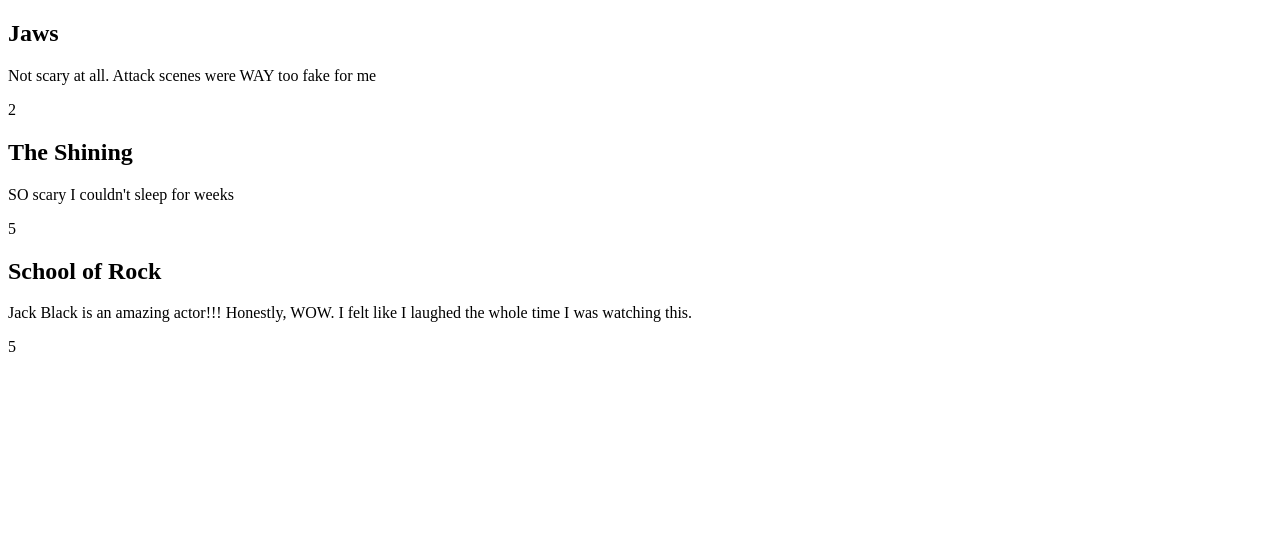
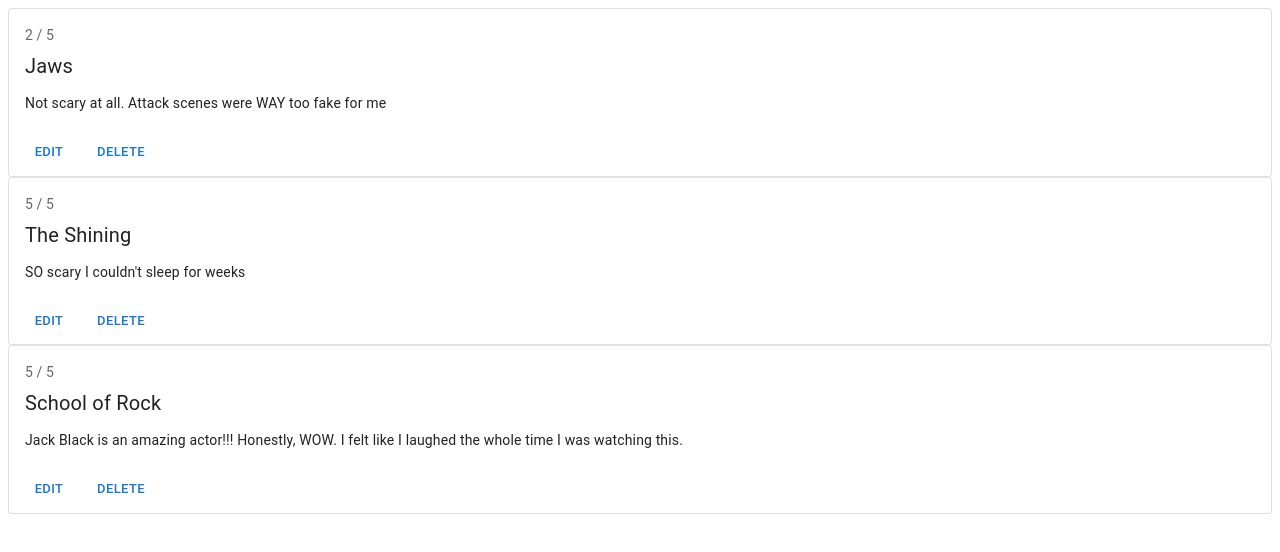
Before and after one commit to K-Mistele/CS-4345-ContentShare, a React (Create React App) app in the folder frontend/: page /movies in a window 1280 px wide. Shown: the top 552 px of the page. Built offline with nearby package versions, Linux system fonts and the light colour scheme.

Commit message:
MUI added to movies and books

```diff
--- a/frontend/src/components/books/BookReview.js
+++ b/frontend/src/components/books/BookReview.js
@@ -1,12 +1,33 @@
 import React from "react"
+//import Box from '@mui/material/Box';
+import Card from '@mui/material/Card';
+import CardActions from '@mui/material/CardActions';
+import CardContent from '@mui/material/CardContent';
+import Button from '@mui/material/Button';
+import Typography from '@mui/material/Typography';
 
 function BookReview(props){
 
     return(
         <div>
-            <h2> { props.info.reviewTitle } </h2>
-            <p> { props.info.reviewText } </p>
-            <p> { props.info.rating } </p>
+            <Card sx={{ minWidth: 275 }} variant="outlined">
+                <CardContent>
+                    <Typography sx={{ fontSize: 14 }} color="text.secondary" gutterBottom>
+                        {props.info.rating} / 5
+                    </Typography>
+                    <Typography sx={{ mb: 1.5, fontSize: 20 }} color="text.primary">
+                        {props.info.reviewTitle}
+                    </Typography>
+                    <Typography variant="body2">
+                        {props.info.reviewText}
+                        <br />
+                    </Typography>
+                </CardContent>
+                <CardActions>
+                    <Button size="small"> Edit </Button>
+                    <Button size="small"> Delete </Button>
+                </CardActions>
+            </Card>
         </div>
     )
 }
--- a/frontend/src/components/movies/MovieReview.js
+++ b/frontend/src/components/movies/MovieReview.js
@@ -1,12 +1,34 @@
 import React from "react"
+//import Box from '@mui/material/Box';
+import Card from '@mui/material/Card';
+import CardActions from '@mui/material/CardActions';
+import CardContent from '@mui/material/CardContent';
+import Button from '@mui/material/Button';
+import Typography from '@mui/material/Typography';
+
 
 function MovieReview(props){
 
     return(
         <div>
-            <h2> { props.info.reviewTitle } </h2>
-            <p> { props.info.reviewText } </p>
-            <p> { props.info.rating } </p>
+            <Card sx={{ minWidth: 275 }} variant="outlined">
+                <CardContent>
+                    <Typography sx={{ fontSize: 14 }} color="text.secondary" gutterBottom>
+                        {props.info.rating} / 5
+                    </Typography>
+                    <Typography sx={{ mb: 1.5, fontSize: 20 }} color="text.primary">
+                        {props.info.reviewTitle}
+                    </Typography>
+                    <Typography variant="body2">
+                        {props.info.reviewText}
+                        <br />
+                    </Typography>
+                </CardContent>
+                <CardActions>
+                    <Button size="small"> Edit </Button>
+                    <Button size="small"> Delete </Button>
+                </CardActions>
+            </Card>
         </div>
     )
 }
```
Also changed, not shown: 1 other file (tests, documents, lock files or other folders).
